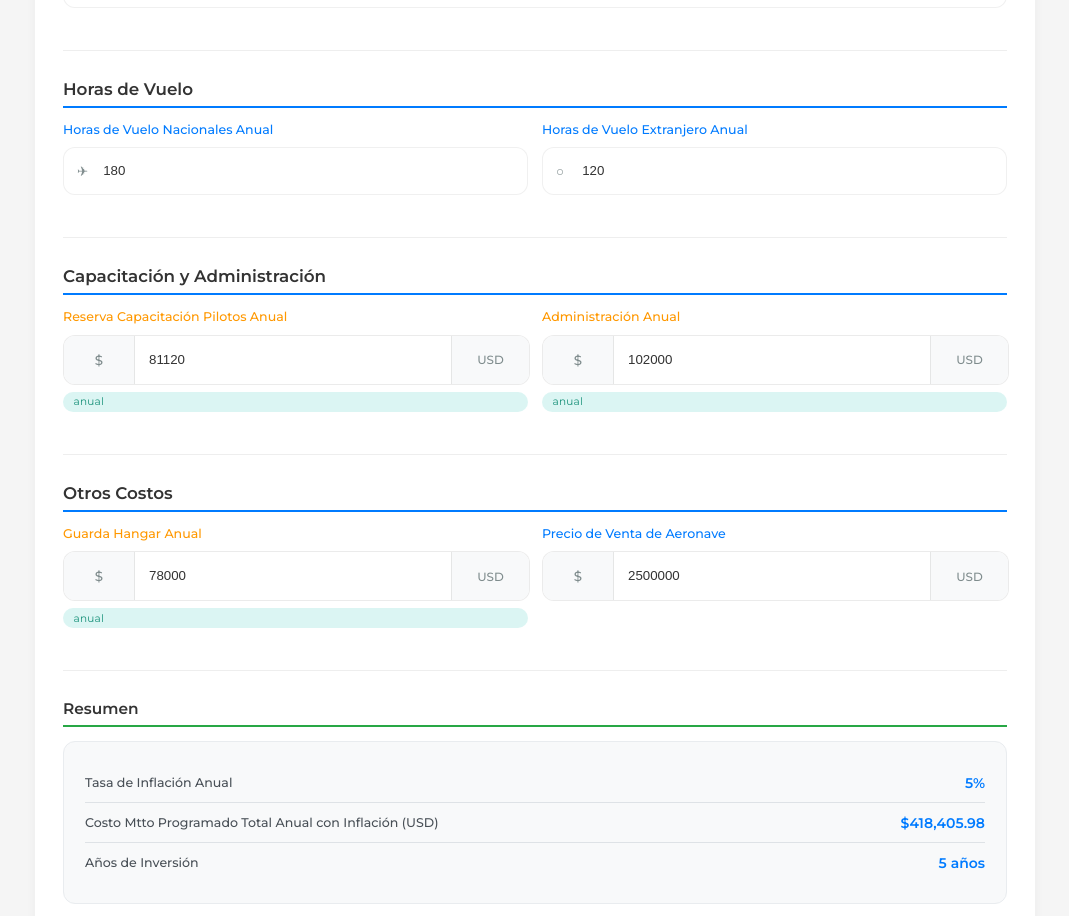
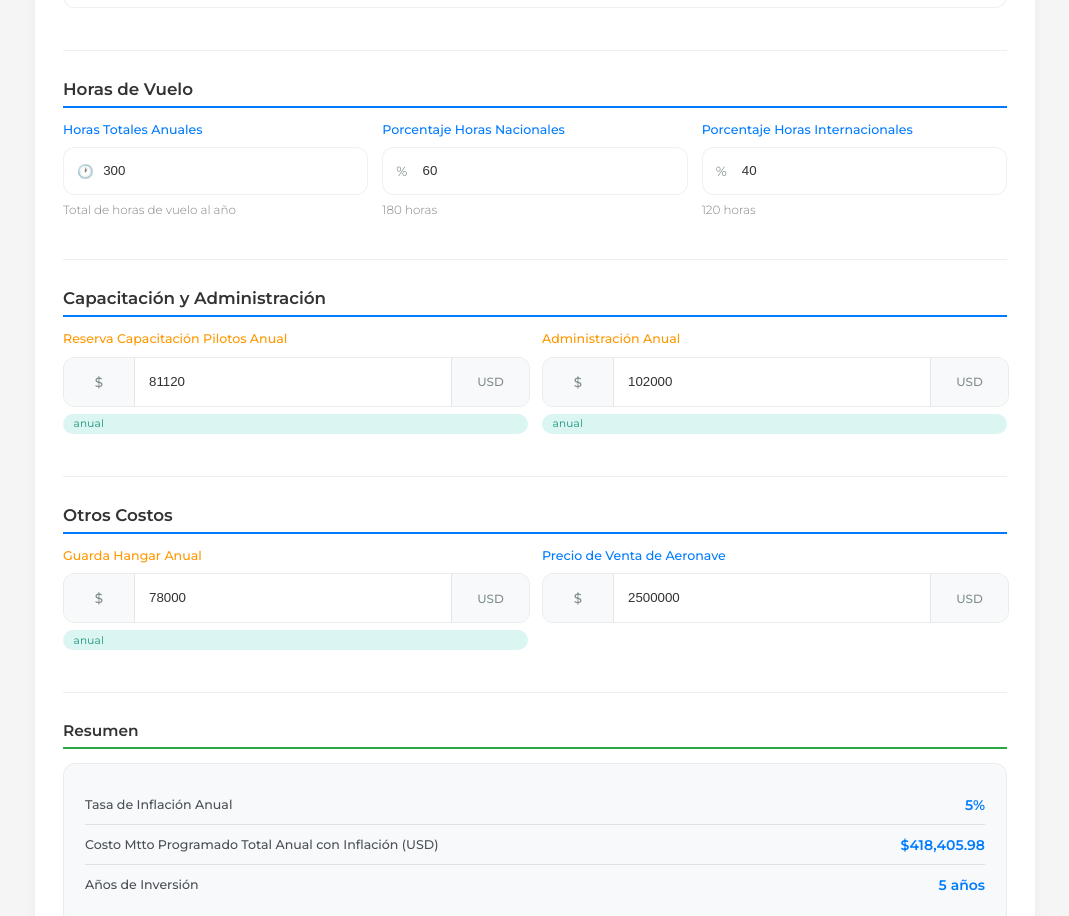
Before and after one commit to Servicios-Aereos-Estrella-SAE/aircraft-cost-calculator, a Nuxt app: page /calculadora in a window 1280 px wide. Shown: the part 1595-2511 px from the top of the page, without its empty margins (105-1174 px from the left). Built offline with nearby package versions, Linux system fonts and the light colour scheme.

Commit message:
feat(calculos): implement dynamic flight hour calculations with percentage configuration and enhance input styling

```diff
--- a/app/pages/calculadora/index.controller.ts
+++ b/app/pages/calculadora/index.controller.ts
@@ -7,6 +7,13 @@ export default defineComponent({
     const params = jsonParams
     const factorS600HrsMttoDiscrepancias = 80000 / 600
     const factorS600HrsMttoInteriores = 20000 / 600
+
+    // Campos adicionales para cálculo de horas por porcentaje
+    const horasConfig = reactive({
+      horas_totales: params.hrs_vuelo_nacionales_anual + params.hrs_vuelo_extranjero_anual,
+      porcentaje_hrs_nacionales: 60, // Porcentaje por defecto
+      porcentaje_hrs_extranjero: 40  // Porcentaje por defecto
+    })
 
     // Reactive form data
     const formData = reactive({
@@ -19,7 +26,7 @@ export default defineComponent({
       tasa_inflacion_usa: params.tasa_inflacion_usa,
       tasa_depreciacion_anual: params.tasa_depreciacion_anual,
 
-      // Horas de vuelo
+      // Horas de vuelo (se calcularán automáticamente)
       hrs_vuelo_nacionales_anual: params.hrs_vuelo_nacionales_anual,
       hrs_vuelo_extranjero_anual: params.hrs_vuelo_extranjero_anual,
 
@@ -57,6 +64,32 @@ export default defineComponent({
       arrendamiento_anual: params.arrendamiento_anual,
       precio_venta_aeronave: params.precio_venta_aeronave
     })
+
+    // Función para calcular horas basándose en porcentajes
+    const calcularHorasPorPorcentaje = () => {
+      const horasTotales = horasConfig.horas_totales || 0
+      formData.hrs_vuelo_nacionales_anual = Math.round((horasTotales * horasConfig.porcentaje_hrs_nacionales) / 100)
+      formData.hrs_vuelo_extranjero_anual = Math.round((horasTotales * horasConfig.porcentaje_hrs_extranjero) / 100)
+    }
+
+    // Función para actualizar porcentajes y asegurar que sumen 100%
+    const actualizarPorcentaje = (tipo: 'nacionales' | 'extranjero', valor: number) => {
+      // Limitar el valor entre 0 y 100
+      valor = Math.max(0, Math.min(100, valor))
+
+      if (tipo === 'nacionales') {
+        horasConfig.porcentaje_hrs_nacionales = valor
+        horasConfig.porcentaje_hrs_extranjero = 100 - valor
+      } else {
+        horasConfig.porcentaje_hrs_extranjero = valor
+        horasConfig.porcentaje_hrs_nacionales = 100 - valor
+      }
+    }
+
+    // Watchers para calcular automáticamente las horas basándose en porcentajes
+    watch([() => horasConfig.horas_totales, () => horasConfig.porcentaje_hrs_nacionales, () => horasConfig.porcentaje_hrs_extranjero], () => {
+      calcularHorasPorPorcentaje()
+    }, { immediate: true })
 
     const paqueteHrsVuelo = computed(() => {
       const hrs = parseFloat(formData.hrs_vuelo_nacionales_anual.toString()) + parseFloat(formData.hrs_vuelo_extranjero_anual.toString())
@@ -491,6 +524,7 @@ export default defineComponent({
     return {
       formData,
       formattedData,
+      horasConfig,
       costo_mtto_programado_total_anual_inflacion,
       formattedCostoMttoInflacion,
       costoMttoInflacionPorAnio,
@@ -525,7 +559,9 @@ export default defineComponent({
       paqueteHrsVuelo,
       paqueteHrsVueloTotal,
       calc_diferencia_paquete_hrs_inversion,
-      calc_beneficio_fiscal
+      calc_beneficio_fiscal,
+      actualizarPorcentaje,
+      calcularHorasPorPorcentaje
     }
   },
 })
--- a/app/pages/calculadora/index.style.scss
+++ b/app/pages/calculadora/index.style.scss
@@ -995,6 +995,52 @@ $radius: 12px;
   }
 }
 
+// Estilos para campos readonly
+.form-input.readonly {
+  background: #f8f9fa !important;
+  border-color: rgba(0, 0, 0, 0.06) !important;
+  color: #6c757d !important;
+  cursor: not-allowed;
+
+  &:focus {
+    outline: none !important;
+    border-color: rgba(0, 0, 0, 0.06) !important;
+    box-shadow: none !important;
+  }
+
+  &:hover {
+    border-color: rgba(0, 0, 0, 0.06) !important;
+    cursor: not-allowed;
+  }
+}
+
+// Estilos adicionales para los inputs de porcentaje
+.input-group {
+  .input-wrapper {
+    &.percentage-input {
+      .form-input {
+        text-align: center;
+        font-weight: 500;
+      }
+
+      .input-suffix {
+        font-weight: 600;
+        color: #495057;
+      }
+    }
+  }
+
+  .input-hint {
+    font-weight: 400;
+    color: #6c757d;
+
+    &.calculated-hint {
+      color: #28a745;
+      font-weight: 500;
+    }
+  }
+}
+
 // Responsive design
 @media (max-width: 768px) {
   .configuration-forms {
--- a/app/pages/calculadora/index.vue
+++ b/app/pages/calculadora/index.vue
@@ -312,24 +312,65 @@
           <div class="form-section">
             <h2>Horas de Vuelo</h2>
             <div class="form-grid">
+              <!-- Configuración por Horas Totales y Porcentajes -->
               <div class="input-group edited">
-                <label for="hrs_vuelo_nacionales_anual">Horas de Vuelo Nacionales Anual</label>
+                <label for="horas_totales">Horas Totales Anuales</label>
+                <div class="input-wrapper">
+                  <span class="icon">🕐</span>
+                  <input id="horas_totales" type="number"
+                    v-model.number="horasConfig.horas_totales"
+                    class="form-input" />
+                </div>
+                <small class="input-hint">Total de horas de vuelo al año</small>
+              </div>
+
+              <div class="input-group edited">
+                <label for="porcentaje_hrs_nacionales">Porcentaje Horas Nacionales</label>
+                <div class="input-wrapper">
+                  <span class="icon">
+                    %
+                  </span>
+                  <input id="porcentaje_hrs_nacionales" type="number" min="0" max="100"
+                    :value="horasConfig.porcentaje_hrs_nacionales"
+                    @input="actualizarPorcentaje('nacionales', $event.target.value)"
+                    class="form-input" />
+                </div>
+                <small class="input-hint">{{ formData.hrs_vuelo_nacionales_anual }} horas</small>
+              </div>
+
+              <div class="input-group edited">
+                <label for="porcentaje_hrs_extranjero">Porcentaje Horas Internacionales</label>
+                <div class="input-wrapper">
+                  <span class="icon">
+                    %
+                  </span>
+                  <input id="porcentaje_hrs_extranjero" type="number" min="0" max="100"
+                    :value="horasConfig.porcentaje_hrs_extranjero"
+                    @input="actualizarPorcentaje('extranjero', $event.target.value)"
+                    class="form-input" />
+                </div>
+                <small class="input-hint">{{ formData.hrs_vuelo_extranjero_anual }} horas</small>
+              </div>
+
+              <!-- Campos calculados automáticamente (solo lectura) -->
+              <!-- <div class="input-group" h>
+                <label for="hrs_vuelo_nacionales_anual">Horas de Vuelo Nacionales Anual (Calculado)</label>
                 <div class="input-wrapper">
                   <span class="icon">✈</span>
                   <input id="hrs_vuelo_nacionales_anual" type="number"
                     v-model.number="formData.hrs_vuelo_nacionales_anual"
-                    @input="updateParam('hrs_vuelo_nacionales_anual', $event.target.value)" class="form-input" />
+                    readonly class="form-input readonly" />
                 </div>
               </div>
-              <div class="input-group edited">
-                <label for="hrs_vuelo_extranjero_anual">Horas de Vuelo Extranjero Anual</label>
+              <div class="input-group">
+                <label for="hrs_vuelo_extranjero_anual">Horas de Vuelo Extranjero Anual (Calculado)</label>
                 <div class="input-wrapper">
                   <span class="icon">○</span>
                   <input id="hrs_vuelo_extranjero_anual" type="number"
                     v-model.number="formData.hrs_vuelo_extranjero_anual"
-                    @input="updateParam('hrs_vuelo_extranjero_anual', $event.target.value)" class="form-input" />
+                    readonly class="form-input readonly" />
                 </div>
-              </div>
+              </div> -->
             </div>
           </div>
 
```
